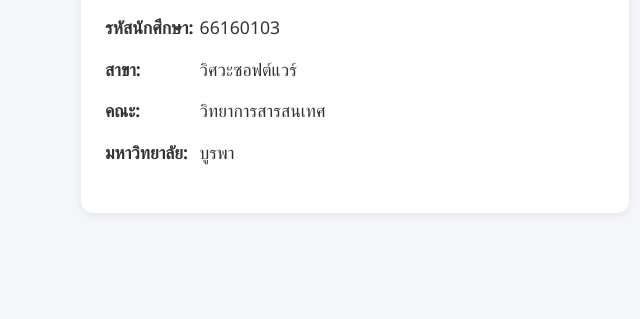
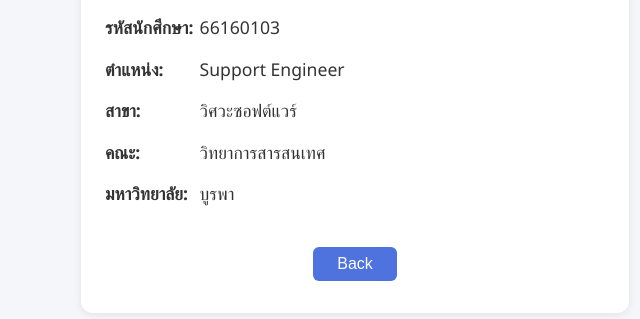
Before and after one commit to 1acto/team3-git, a plain HTML site: page 66160103.html in a window 1280 px wide. Shown: the part 267-586 px from the top of the page, without its empty margins (285-925 px from the left). Drawn offline with Linux system fonts and the light colour scheme.

Commit message:
Update 66160103.html

```diff
--- a/66160103.html
+++ b/66160103.html
@@ -51,10 +51,15 @@
         <h1>ชื่อ-นามสกุล: นายธีรภาพ มั่งบุญ</h1>
         <div class="info">
             <p><strong>รหัสนักศึกษา:</strong> 66160103</p>
+            <p><strong>ตำแหน่ง:</strong> Support Engineer</p>
             <p><strong>สาขา:</strong> วิศวะซอฟต์แวร์</p>
             <p><strong>คณะ:</strong> วิทยาการสารสนเทศ</p>
             <p><strong>มหาวิทยาลัย:</strong> บูรพา</p>
+
         </div>
+        <button onclick="window.history.back()" style="margin-top:24px;padding:8px 24px;font-size:1em;background:#4e73df;color:#fff;border:none;border-radius:6px;cursor:pointer;">
+            Back
+        </button>
 
     </div>
 </body>
```
